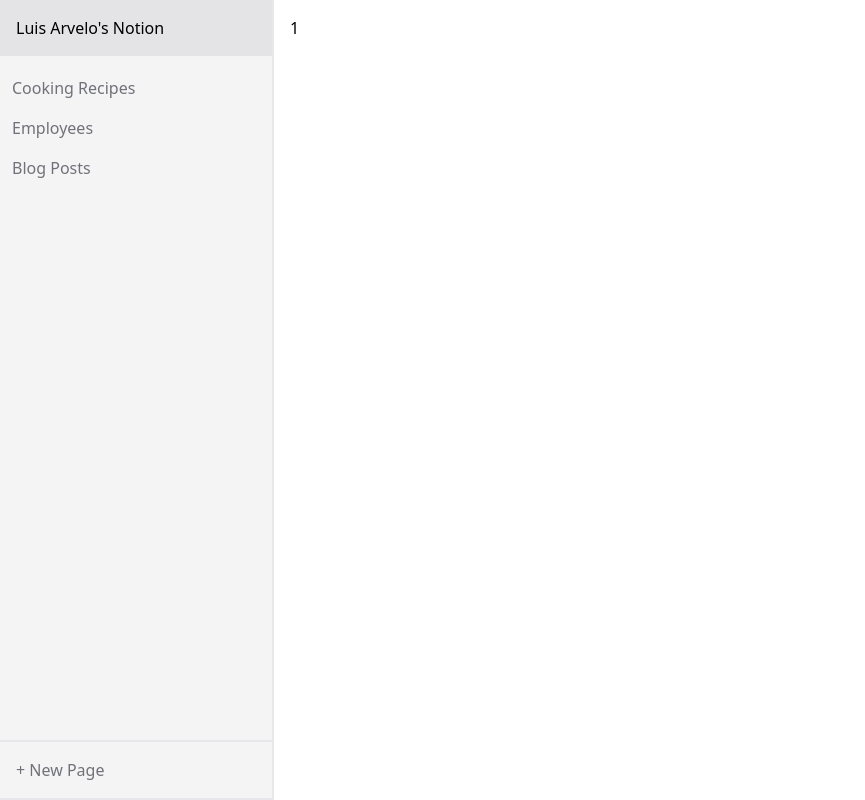
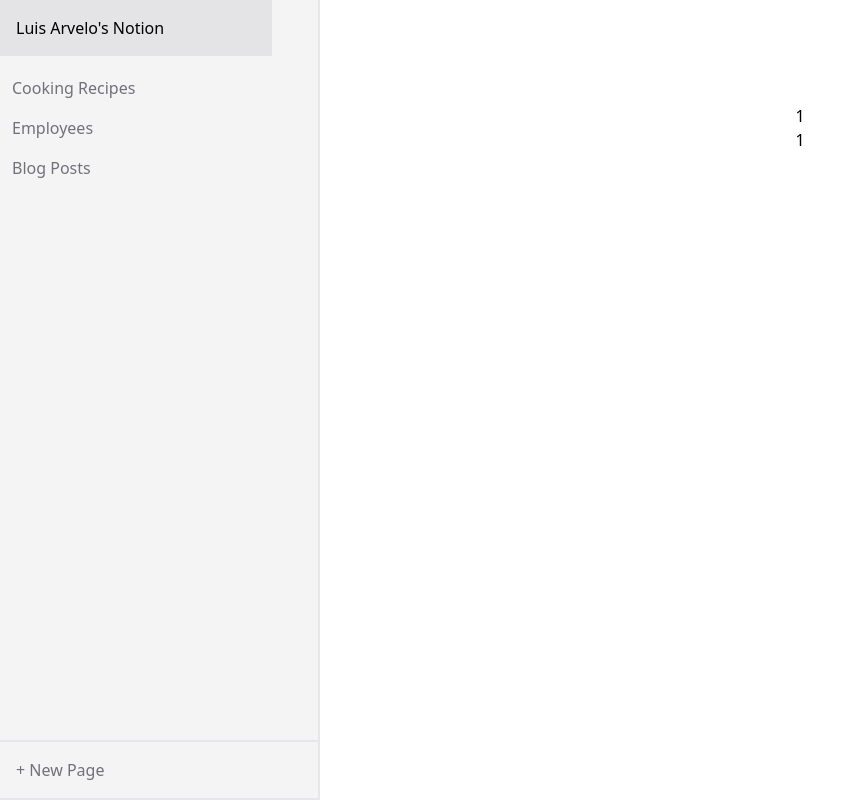
Before and after one commit to Delavalom/clone-notion-ai, a Next.js app: page /app/1/notes/1 in a window 1280 px wide. Shown: the whole page, without its empty margins (0-865 px from the left). Built offline with nearby package versions, Linux system fonts and the light colour scheme.

Commit message:
([note]): note page layout updated and styling

```diff
--- a/src/components/Layouts/index.tsx
+++ b/src/components/Layouts/index.tsx
@@ -9,9 +9,9 @@ type Props = {
 export const AppLayout: FC<Props> = ({ children }) => {
   return (
     <main className="bg-white w-screen h-screen flex">
-      <Sidebar />
+      <Sidebar notes={[{title: "Cooking Recipes"}, {title: "Employees"}, {title: "Blog Posts"}]} />
       {/* <OverlayBg /> */}
-      <section className="flex-1 p-4">{children}</section>
+      <section className="flex-1">{children}</section>
     </main>
   );
 };
--- a/src/pages/app/[id]/notes/[note].tsx
+++ b/src/pages/app/[id]/notes/[note].tsx
@@ -9,7 +9,24 @@ const Note: FC<Props> = ({}) => {
 
   return (
     <AppLayout>
-      <section className="bg-white w-screen h-screen">{note}</section>
+      <section className="bg-white w-full h-full flex flex-col items-center overflow-y-scroll">
+        <div className="w-full max-w-[900px] mx-auto h-full flex flex-col items-center">
+          <section
+            id="titleSection"
+            className="w-full h-full max-h-32 flex flex-col items-center justify-end"
+          >
+            {note}
+          </section>
+          <article
+            role="textbox"
+            contentEditable="true"
+            aria-multiline={true}
+            className="flex-1 w-full h-full flex flex-col items-center"
+          >
+            {note}
+          </article>
+        </div>
+      </section>
     </AppLayout>
   );
 };
```
Also changed, not shown: src/components/Sidebar/index.tsx (+8 -1 lines).
